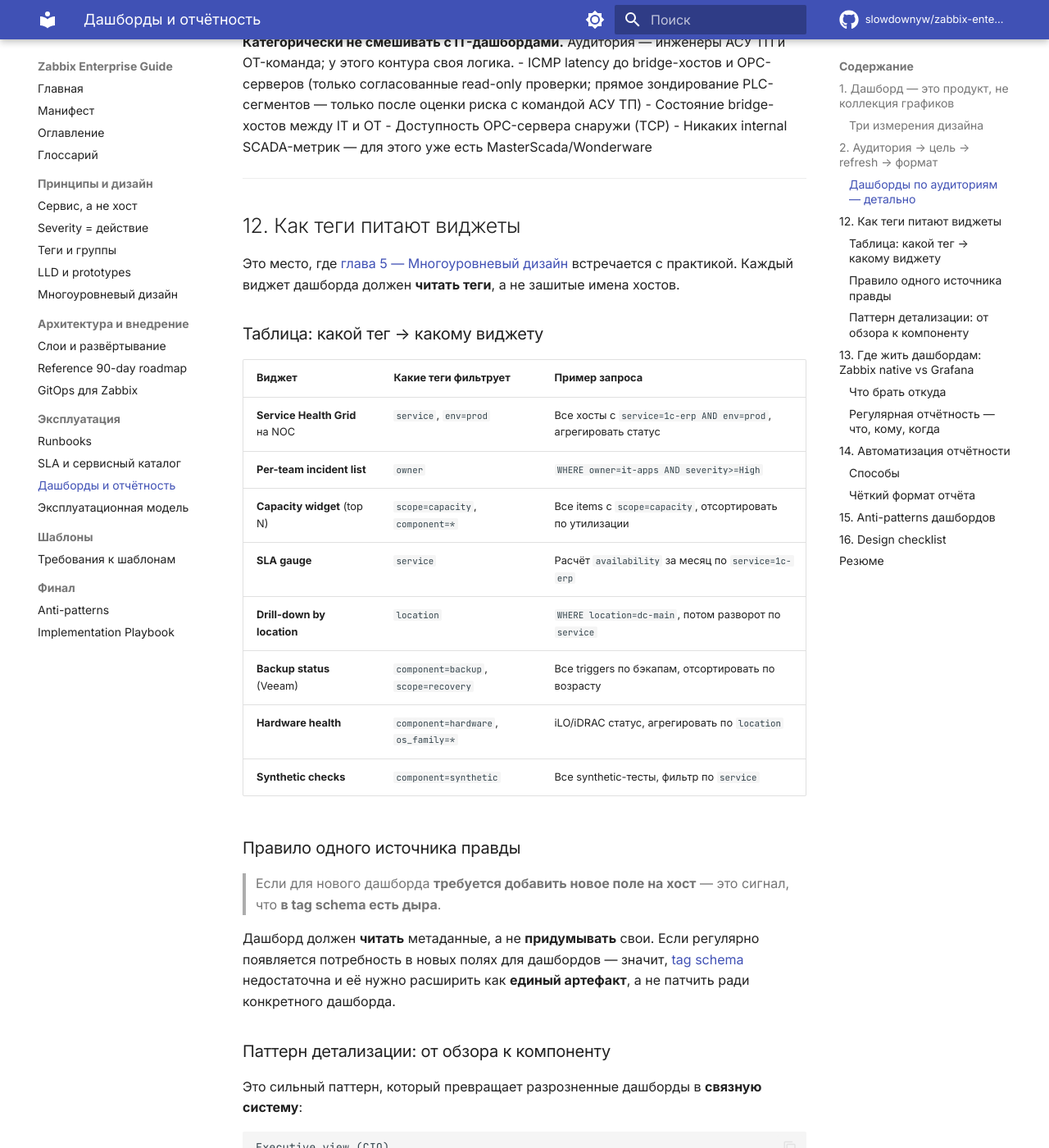
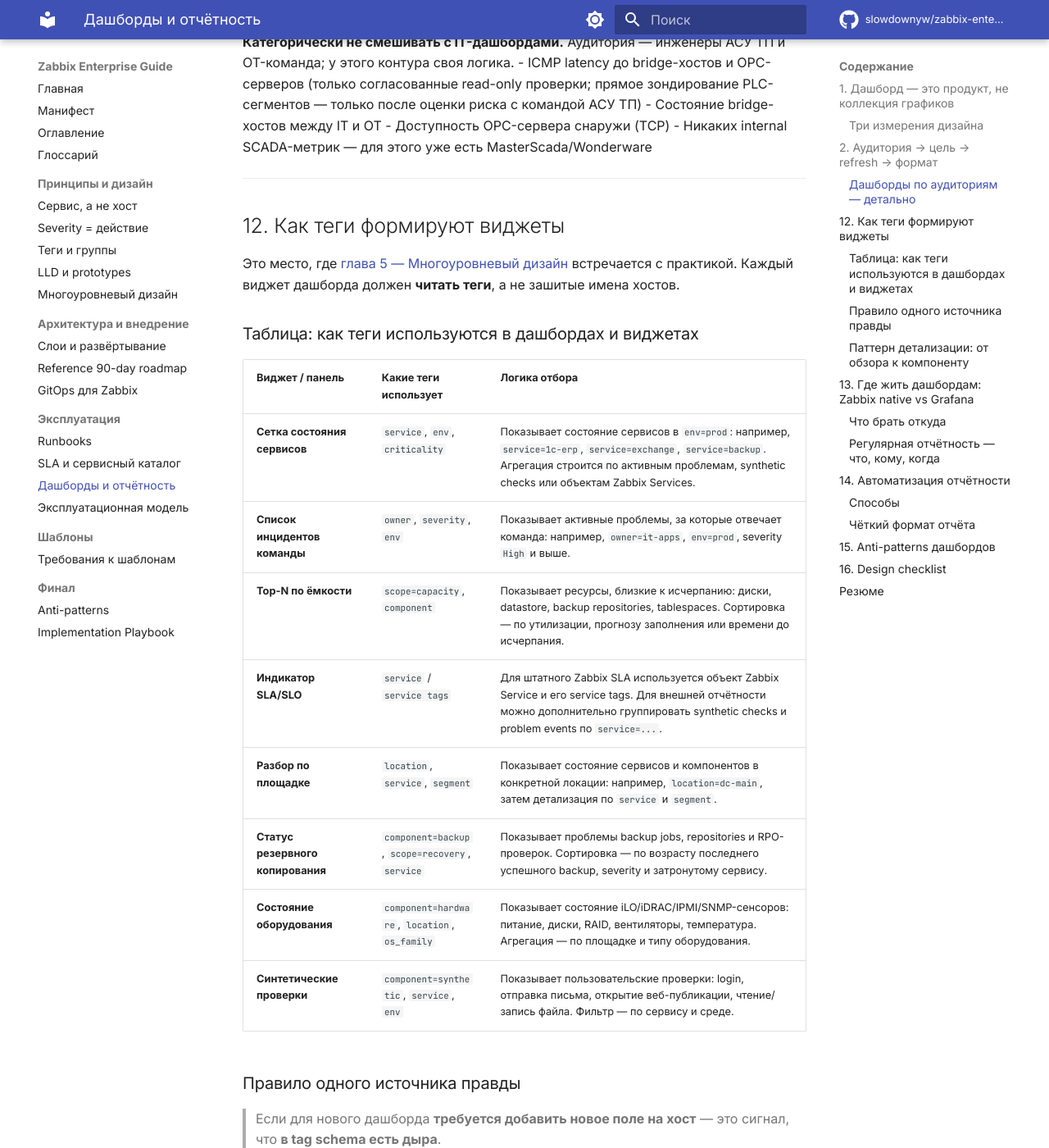
Before and after one commit to slowdownyw/zabbix-enterprise-guide, an MkDocs documentation site: the page built from docs/11_dashboards_reporting.md, in a window 1280 px wide and 1400 px high, scrolled down 5332 px. Shown: the whole window at 82% size. Built offline with MkDocs 1.6.1 and Material for MkDocs 9.7.7, drawn with Linux system fonts in a browser that asks for light colours; comment, search, counter and statistics services are not loaded; some of the changed text lies outside the part shown.

Commit message:
alpha-v05-b11

```diff
--- a/docs/11_dashboards_reporting.md
+++ b/docs/11_dashboards_reporting.md
@@ -20,8 +20,8 @@
 
 - **Аудитория.** Кто конкретно смотрит. Не «руководство», а «дежурный смены 2-й линии в 3 ночи».
 - **Цель.** Что человек должен **понять или сделать** за первые 5 секунд.
-- **Refresh rate.** Каждые 10 секунд для NOC, раз в час для CIO, раз в день для отчёта.
-- **Контекст использования.** Большой экран в дежурке без звука vs ноутбук в кафе vs телефон в дороге.
+- **Refresh rate.** Каждые 30 секунд для NOC, раз в час для CIO, раз в день для отчёта.
+- **Контекст использования.** Большой экран в центре мониторинга, ноутбук в кафе или телефон в дороге.
 - **Срок жизни.** NOC-дашборд работает годами. Дашборд под конкретный инцидент живёт неделю.
 
 Если на эти пять вопросов нет ответа — это **не дашборд**, это набор несвязанных виджетов.
@@ -204,22 +204,22 @@
 
 ---
 
-## 12. Как теги питают виджеты
+## 12. Как теги формируют виджеты
 
 Это место, где [глава 5 — Многоуровневый дизайн](05_layered_design.md) встречается с практикой. Каждый виджет дашборда должен **читать теги**, а не зашитые имена хостов.
 
-### Таблица: какой тег → какому виджету
+### Таблица: как теги используются в дашбордах и виджетах
 
-| Виджет | Какие теги фильтрует | Пример запроса |
+| Виджет / панель | Какие теги использует | Логика отбора |
 |---|---|---|
-| **Service Health Grid** на NOC | `service`, `env=prod` | Все хосты с `service=1c-erp AND env=prod`, агрегировать статус |
-| **Per-team incident list** | `owner` | `WHERE owner=it-apps AND severity>=High` |
-| **Capacity widget** (top N) | `scope=capacity`, `component=*` | Все items с `scope=capacity`, отсортировать по утилизации |
-| **SLA gauge** | `service` | Расчёт `availability` за месяц по `service=1c-erp` |
-| **Drill-down by location** | `location` | `WHERE location=dc-main`, потом разворот по `service` |
-| **Backup status** (Veeam) | `component=backup`, `scope=recovery` | Все triggers по бэкапам, отсортировать по возрасту |
-| **Hardware health** | `component=hardware`, `os_family=*` | iLO/iDRAC статус, агрегировать по `location` |
-| **Synthetic checks** | `component=synthetic` | Все synthetic-тесты, фильтр по `service` |
+| **Сетка состояния сервисов** | `service`, `env`, `criticality` | Показывает состояние сервисов в `env=prod`: например, `service=1c-erp`, `service=exchange`, `service=backup`. Агрегация строится по активным проблемам, synthetic checks или объектам Zabbix Services. |
+| **Список инцидентов команды** | `owner`, `severity`, `env` | Показывает активные проблемы, за которые отвечает команда: например, `owner=it-apps`, `env=prod`, severity `High` и выше. |
+| **Top-N по ёмкости** | `scope=capacity`, `component` | Показывает ресурсы, близкие к исчерпанию: диски, datastore, backup repositories, tablespaces. Сортировка — по утилизации, прогнозу заполнения или времени до исчерпания. |
+| **Индикатор SLA/SLO** | `service` / `service tags` | Для штатного Zabbix SLA используется объект Zabbix Service и его service tags. Для внешней отчётности можно дополнительно группировать synthetic checks и problem events по `service=...`. |
+| **Разбор по площадке** | `location`, `service`, `segment` | Показывает состояние сервисов и компонентов в конкретной локации: например, `location=dc-main`, затем детализация по `service` и `segment`. |
+| **Статус резервного копирования** | `component=backup`, `scope=recovery`, `service` | Показывает проблемы backup jobs, repositories и RPO-проверок. Сортировка — по возрасту последнего успешного backup, severity и затронутому сервису. |
+| **Состояние оборудования** | `component=hardware`, `location`, `os_family` | Показывает состояние iLO/iDRAC/IPMI/SNMP-сенсоров: питание, диски, RAID, вентиляторы, температура. Агрегация — по площадке и типу оборудования. |
+| **Синтетические проверки** | `component=synthetic`, `service`, `env` | Показывает пользовательские проверки: login, отправка письма, открытие веб-публикации, чтение/запись файла. Фильтр — по сервису и среде. |
 
 ### Правило одного источника правды
 
@@ -266,7 +266,7 @@ Host page (Zabbix)
 | Готовые виджеты Zabbix | Problems, Problems by severity, Top hosts/items/triggers, SLA report, Web monitoring, Gauge, Navigator, Actions | Через datasource plugin |
 | Templating / variables | Базовый | Мощный |
 | Альтернативные datasources (Loki, Prometheus, БД) | Нет | Да |
-| Drill-down между дашбордами | Базовый | Гибкий, через Data Links |
+| Переход к детализации между дашбордами | Базовый | Гибкий: через Data Links, переменные и URL-параметры |
 | Дополнительная инфраструктура | Не нужна | Нужен сервер Grafana |
 | Кому: NOC + быстрый старт | ✅ Да, особенно для Problems/Events | Если уже есть Grafana — тоже |
 | Кому: длительная эксплуатация | Достаточно для многих сценариев | ✅ Лучше для executive/drill-down |
@@ -303,15 +303,15 @@ Grafana подключается к Zabbix через [Grafana Zabbix datasource
 
 #### Целевая матрица отчётности
 
-| Отчёт | Получатель | Период | Источник | Доставка |
+| Отчёт | Получатель | Периодичность | Источник данных | Доставка |
 |---|---|---|---|---|
-| **Daily NOC summary** | Дежурная служба, тимлид | ежедневно 9:00 | Zabbix events за сутки | Email + Mattermost/Telegram канал |
-| **Weekly operations** | ИТ-команда + тимлид | пн 9:00 | агрегация за неделю | Email + Bookstack page |
-| **Monthly SLA report** | CIO + руководители команд | 1 число | Grafana → PDF | Email |
-| **Monthly executive** | CIO для директора завода | 1 число | сжатый SLA-отчёт | Email от CIO, не от ИТ |
-| **Quarterly capacity review** | CIO + ИТ-руководство | раз в квартал | тренды ресурсов | Очная встреча + презентация |
-| **Incident postmortems** | По каждому P1 | в течение 5 рабочих дней | шаблон в Bookstack | Email команде + архив в Bookstack |
-| **Alert hygiene report** | Тимлид | раз в 2 недели | топ noisy alerts | Mattermost канал команды |
+| **Ежедневная сводка дежурной смены** | Дежурная служба, тимлид эксплуатации | ежедневно, 09:00 | События Zabbix за последние сутки, активные проблемы, незакрытые инциденты | Email + канал Mattermost/Telegram |
+| **Еженедельный операционный отчёт** | ИТ-команда, тимлиды направлений | понедельник, 09:00 | Агрегация событий и инцидентов за неделю, топ шумных алертов, изменения в мониторинге | Email + страница в Bookstack |
+| **Ежемесячный отчёт по SLA/SLO** | CIO, руководители ИТ-команд, владельцы сервисов | 1-е число месяца | Zabbix Services + SLA, synthetic checks, Grafana-дашборды | Email с PDF-отчётом |
+| **Ежемесячная управленческая сводка** | CIO для директора завода / руководства | 1-е число месяца | Сжатая версия SLA/SLO-отчёта: доступность ключевых сервисов, P1/P2-инциденты, динамика за месяц | Email от CIO |
+| **Ежеквартальный capacity review** | CIO, руководители ИТ, владельцы платформ | раз в квартал | Тренды CPU/RAM/disk/storage/backup repositories/DB growth, прогноз исчерпания ресурсов | Встреча + презентация + архив в Bookstack |
+| **Постинцидентный отчёт** | Команда эксплуатации, владельцы затронутого сервиса, CIO при P1 | по каждому P1, в течение 5 рабочих дней | Шаблон postmortem в Bookstack: timeline, impact, root cause, action items | Email участникам + архив в Bookstack |
+| **Отчёт по качеству алертинга** | Тимлид эксплуатации, owner мониторинга | раз в 2 недели | Топ шумных триггеров, MTTA, acknowledge rate, события без реакции, алерты без runbook | Канал команды + задача на доработку |
 
 #### Как генерируется автоматически
 
```
Also changed, not shown: other parts of docs/11_dashboards_reporting.md (+4 -4 lines), docs/10_sla_service_catalog.md (+18 -12 lines).
